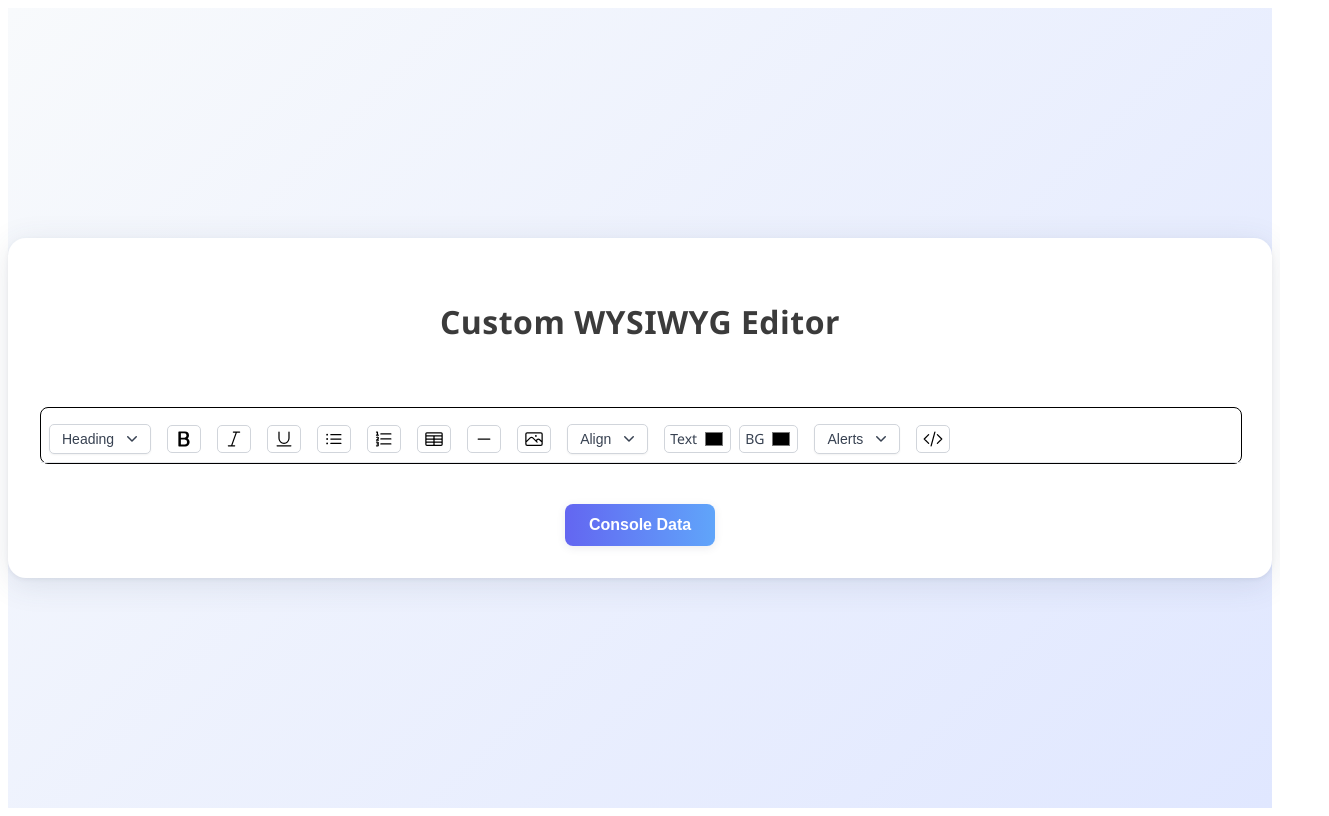
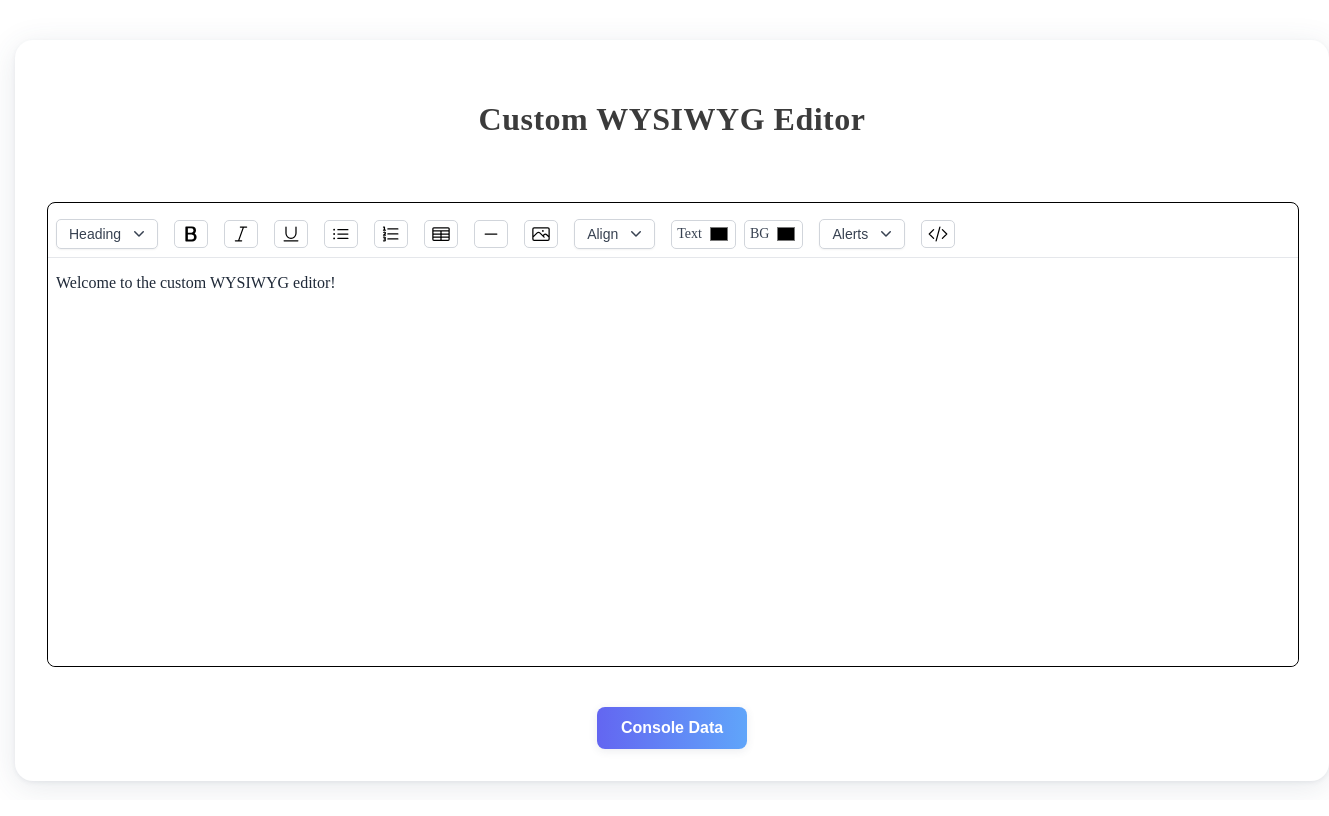
Before and after one commit to vaidikalaya/veditor, a React (Vite) app: page / in a window 1280 px wide. Shown: the whole page, 1329 px wide, since content can reach past the window. Built offline with nearby package versions, Linux system fonts and the light colour scheme.

Commit message:
code mirror update

```diff
--- a/package.json
+++ b/package.json
@@ -10,8 +10,10 @@
     "preview": "vite preview"
   },
   "dependencies": {
+    "@uiw/codemirror-theme-dracula": "^4.24.1",
     "@uiw/react-codemirror": "^4.24.1",
     "axios": "^1.10.0",
+    "prettier": "^3.6.2",
     "react": "^19.1.0",
     "react-dom": "^19.1.0"
   },
--- a/src/VEditor/VEditor.jsx
+++ b/src/VEditor/VEditor.jsx
@@ -2,6 +2,8 @@ import React, { useRef, useState, useEffect } from 'react';
 import { Bold, Italic, Underline, Code } from './components/Icons';
 import CodeMirror from '@uiw/react-codemirror';
 import { dracula } from '@uiw/codemirror-theme-dracula';
+import prettier from 'prettier/standalone';
+import parserHtml from 'prettier/parser-html';
 import { handleTypograph, handleFormat, handleAlign, handleColor, toggleList, handleHorizontalLine, handleInsertTable } from './editor/editorActions';
 import { uploadAndInsertImage } from './editor/imageUploader';
 import { handleAlertBox } from './editor/modules';
@@ -48,6 +50,12 @@ export default function VEditor({ onChange, onChangeImage = '', value }) {
     const [consoleView, setConsoleView] = useState(false);
     const [html, setHtml] = useState('');
     const [targetImage, setTargetImage] = useState(null);
+    const [prettyHtml, setPrettyHtml] = useState('');
+
+    // const prettyHtml = prettier.format(html, {
+    //     parser: 'html',
+    //     plugins: [parserHtml]
+    // });
 
     const handleInput = () => {
         if (!consoleView && editorRef.current) {
@@ -208,7 +216,13 @@ export default function VEditor({ onChange, onChangeImage = '', value }) {
     /* This is for console view toggle*/
     useEffect(() => {
         if (consoleView && consoleRef.current) {
-            consoleRef.current.innerText = html;
+            // consoleRef.current.innerText = html;
+            setPrettyHtml(
+                prettier.format(html, {
+                    parser: 'html',
+                    plugins: [parserHtml]
+                })
+            );
         }
         if (!consoleView && editorRef.current) {
             editorRef.current.innerHTML = html;
@@ -221,7 +235,7 @@ export default function VEditor({ onChange, onChangeImage = '', value }) {
                 sel.addRange(range);
             }
         }
-    }, [consoleView]);
+    }, [consoleView,html]);
 
     /*This if for inserting default P tag at the first time rendering (without html data)*/
     useEffect(() => {
@@ -278,7 +292,7 @@ export default function VEditor({ onChange, onChangeImage = '', value }) {
             />
 
             {/* Editor Area */}
-            {/* {
+            {
                 !consoleView &&
                 <div
                     ref={editorRef}
@@ -291,15 +305,15 @@ export default function VEditor({ onChange, onChangeImage = '', value }) {
                     style={{ outline: 'none' }}
                 >
                 </div>
-            } */}
+            }
 
             {
                 consoleView &&
                 <CodeMirror
-                    value={html}
-                    height="200px"
+                    value={prettyHtml}
+                    height="400px"
                     theme={dracula}
-                    extensions={[]} // You can add language support here, e.g. [html()]
+                    extensions={[]}
                     onChange={(value) => {
                         setHtml(value);
                         onChange?.(value);
@@ -311,7 +325,7 @@ export default function VEditor({ onChange, onChangeImage = '', value }) {
                 />
             }
 
-            {
+            {/* {
                 consoleView &&
                 <pre
                     ref={consoleRef}
@@ -322,7 +336,7 @@ export default function VEditor({ onChange, onChangeImage = '', value }) {
                     style={{ whiteSpace: 'pre-wrap' }}
                 >
                 </pre>
-            }
+            } */}
 
             <ImageResizePopup
                 targetImage={targetImage}
--- a/src/VEditor/editor.css
+++ b/src/VEditor/editor.css
@@ -84,7 +84,7 @@
 }
 
 .veditor-area {
-    min-height: 200px;
+    min-height: 400px;
     max-height: 400px;
     overflow: scroll;
     padding: 0.5rem;
--- a/src/app.css
+++ b/src/app.css
@@ -1,12 +1,9 @@
 /* app.css - Styles for the App component */
 
 .app-container {
-    min-height: 100vh;
-    background: linear-gradient(135deg, #f8fafc 0%, #e0e7ff 100%);
-    display: flex;
-    align-items: center;
-    justify-content: center;
-    font-family: 'Segoe UI', 'Roboto', 'Arial', sans-serif;
+    width: 1250px;
+    margin-inline: auto;
+    padding-top: 2rem;
 }
 
 .editor-card {
```
Also changed, not shown: 1 other file (tests, documents, lock files or other folders).
